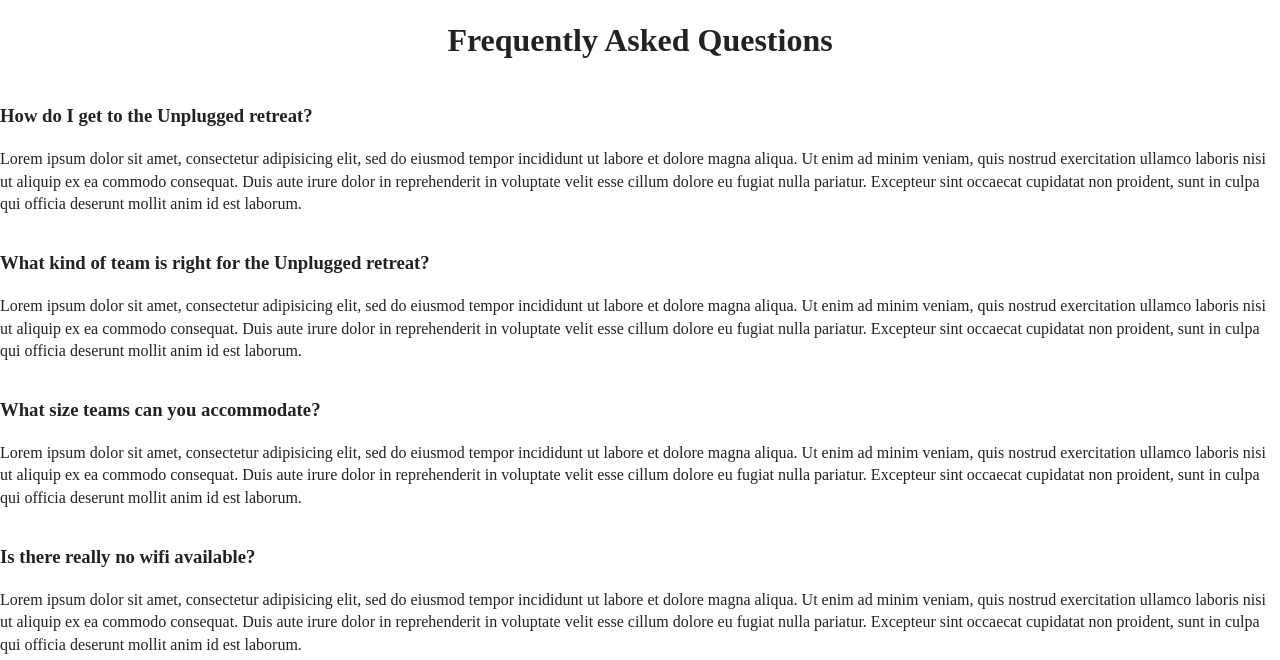
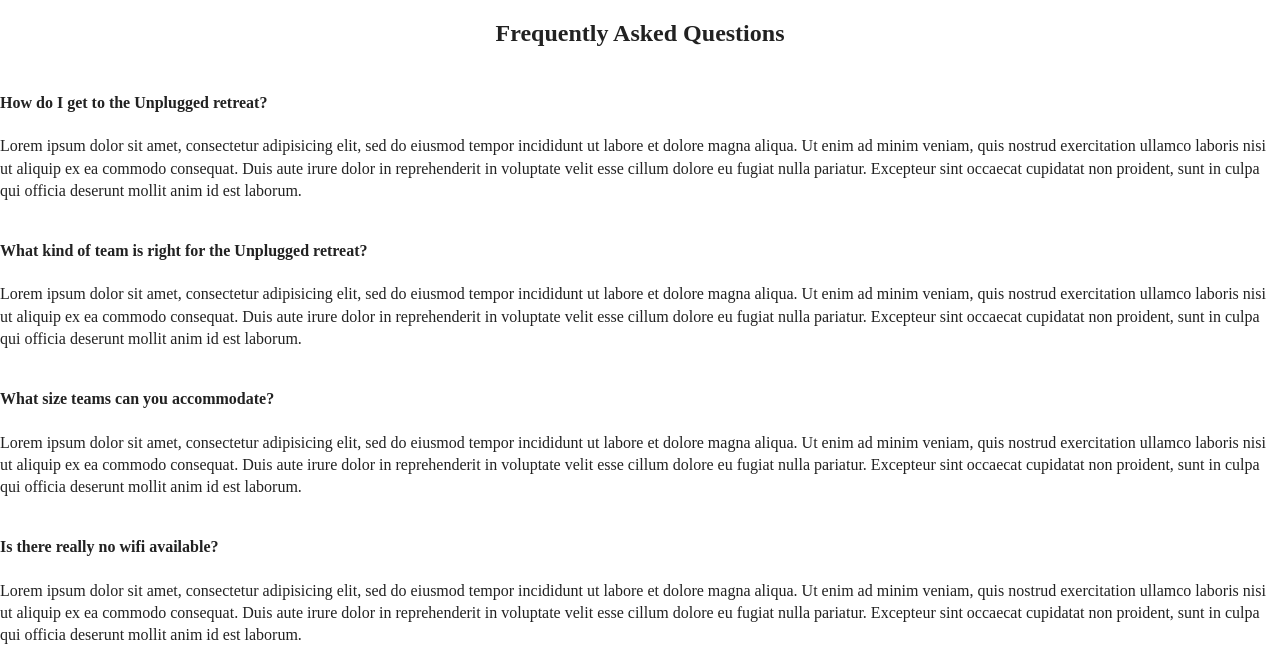
Before and after one commit to Jamie-Delekta/unplugged-retreat-website, a website: page faq/index.html in a window 1280 px wide. Shown: the part 111-771 px from the top of the page. Drawn offline with Linux system fonts and the light colour scheme.

Commit message:
Changed heading numbers

```diff
--- a/faq/index.html
+++ b/faq/index.html
@@ -40,21 +40,21 @@
 
     <main class="faq">
       <div class="content-wrapper">
-        <h1>Frequently Asked Questions</h1>
+        <h2>Frequently Asked Questions</h2>
         <div class="faq-content">
-          <h3>How do I get to the Unplugged retreat?</h3>
+          <h4>How do I get to the Unplugged retreat?</h4>
           <p>Lorem ipsum dolor sit amet, consectetur adipisicing elit, sed do eiusmod tempor incididunt ut labore et dolore magna aliqua. Ut enim ad minim veniam, quis nostrud exercitation ullamco laboris nisi ut aliquip ex ea commodo consequat. Duis aute irure dolor in reprehenderit in voluptate velit esse cillum dolore eu fugiat nulla pariatur. Excepteur sint occaecat cupidatat non proident, sunt in culpa qui officia deserunt mollit anim id est laborum.</p>
         </div>
         <div class="faq-content">
-          <h3>What kind of team is right for the Unplugged retreat?</h3>
+          <h4>What kind of team is right for the Unplugged retreat?</h4>
           <p>Lorem ipsum dolor sit amet, consectetur adipisicing elit, sed do eiusmod tempor incididunt ut labore et dolore magna aliqua. Ut enim ad minim veniam, quis nostrud exercitation ullamco laboris nisi ut aliquip ex ea commodo consequat. Duis aute irure dolor in reprehenderit in voluptate velit esse cillum dolore eu fugiat nulla pariatur. Excepteur sint occaecat cupidatat non proident, sunt in culpa qui officia deserunt mollit anim id est laborum.</p>
         </div>
         <div class="faq-content">
-          <h3>What size teams can you accommodate?</h3>
+          <h4>What size teams can you accommodate?</h4>
           <p>Lorem ipsum dolor sit amet, consectetur adipisicing elit, sed do eiusmod tempor incididunt ut labore et dolore magna aliqua. Ut enim ad minim veniam, quis nostrud exercitation ullamco laboris nisi ut aliquip ex ea commodo consequat. Duis aute irure dolor in reprehenderit in voluptate velit esse cillum dolore eu fugiat nulla pariatur. Excepteur sint occaecat cupidatat non proident, sunt in culpa qui officia deserunt mollit anim id est laborum.</p>
         </div>
         <div class="faq-content">
-          <h3>Is there really no wifi available?</h3>
+          <h4>Is there really no wifi available?</h4>
           <p>Lorem ipsum dolor sit amet, consectetur adipisicing elit, sed do eiusmod tempor incididunt ut labore et dolore magna aliqua. Ut enim ad minim veniam, quis nostrud exercitation ullamco laboris nisi ut aliquip ex ea commodo consequat. Duis aute irure dolor in reprehenderit in voluptate velit esse cillum dolore eu fugiat nulla pariatur. Excepteur sint occaecat cupidatat non proident, sunt in culpa qui officia deserunt mollit anim id est laborum.</p>
         </div>
     </div> <!-- faq content wrapper ends -->
```
